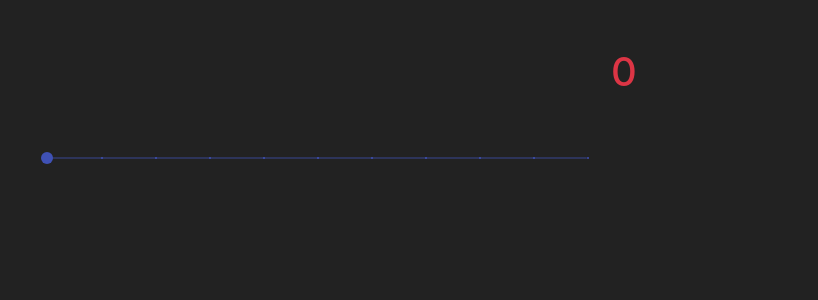
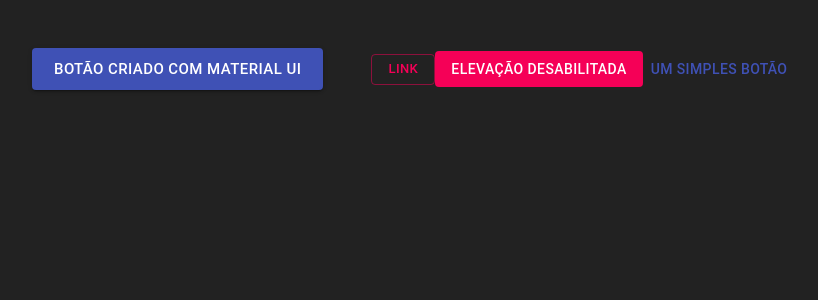
Before and after one commit to leoportogtr86/react-js, a React (Create React App) app: page / in a window 1280 px wide. Shown: the top 300 px of the page, without its empty margins (16-834 px from the left). Built offline with nearby package versions, Linux system fonts and the light colour scheme.

Commit message:
componente button

```diff
--- a/src/components/App.jsx
+++ b/src/components/App.jsx
@@ -1,5 +1,5 @@
-import ComponenteSlider from './ComponenteSlider'
 import React from "react";
+import ComponenteButton from "./ComponenteButton";
 
 
 
@@ -13,10 +13,7 @@ export default props => {
 
     <div>
 
-      <ComponenteSlider />
-
-
-
+      <ComponenteButton />
 
 
 
--- /dev/null
+++ b/src/components/ComponenteButton.jsx
@@ -0,0 +1,27 @@
+import React from 'react'
+import { Button } from '@material-ui/core'
+
+export default props => {
+
+    function clique(event) {
+
+        console.log('clicou')
+        console.log(event)
+        alert('Você clicou no botão')
+
+    }
+
+    return (
+
+        <div>
+
+            <Button size="large" className="m-5" variant="contained" color="primary" onClick={clique}>Botão Criado com Material UI</Button>
+
+            <Button size="small" variant="outlined" color="secondary" href="https://material-ui.com/pt/components/buttons/">Link</Button>
+
+            <Button variant="contained" color="secondary" disableElevation >Elevação Desabilitada</Button>
+
+            <Button color="primary">Um simples botão</Button>
+        </div>
+    )
+}
--- a/src/components/ComponenteSlider.jsx
+++ b/src/components/ComponenteSlider.jsx
@@ -24,7 +24,7 @@ export default props => {
                 <div className="row">
 
                     <div className="col-6">
-                        <Slider onChange={changeVolume} value={volume} marks={true} step={10} />
+                        <Slider onChange={changeVolume} value={volume} marks={true} step={10} color="secondary" />
                     </div>
                 </div>
             </div>
```
